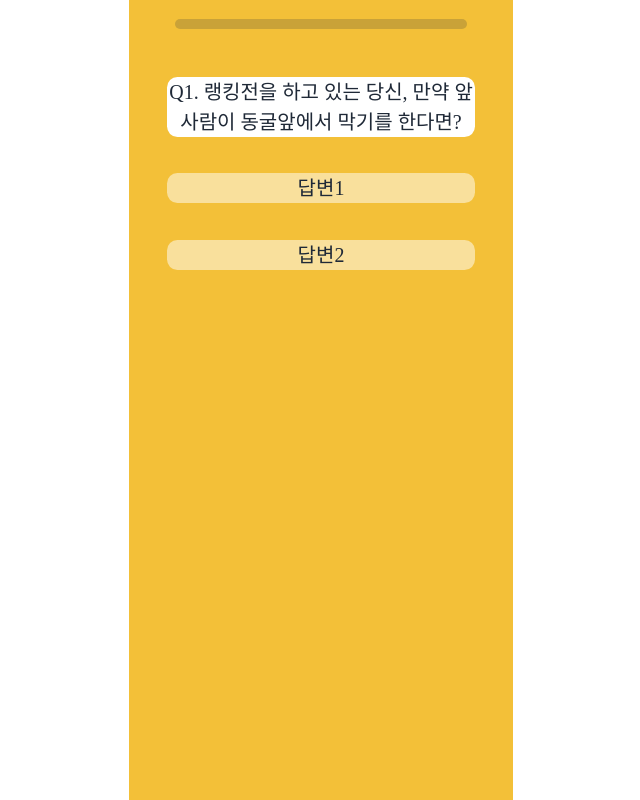
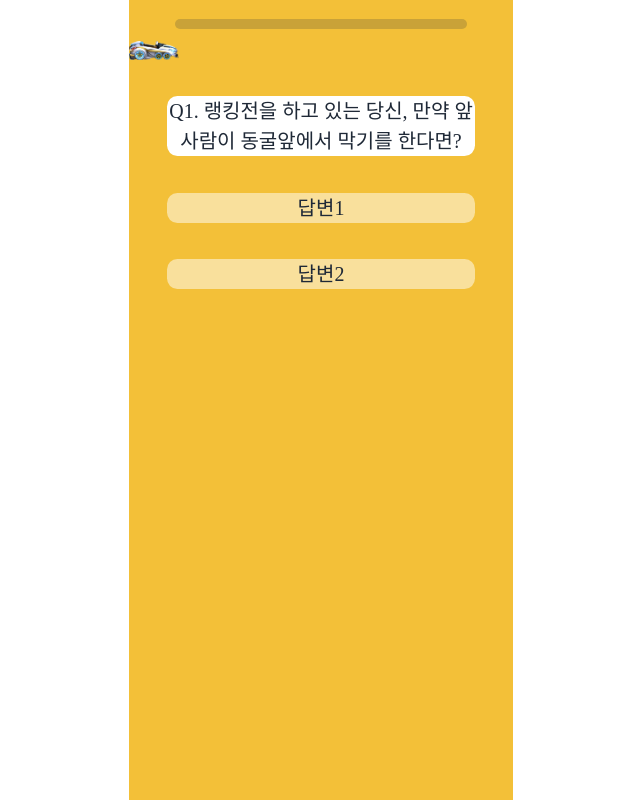
Before and after one commit to dkgus/karuple, a React (Create React App) app: page /test in a window 1280 px wide. Shown: the whole page, without its empty margins (319-959 px from the left). Built offline with nearby package versions, Linux system fonts and the light colour scheme; a web font is replaced by a local one.

Commit message:
feat: 로딩 바 밑 이미지 애니메이션 처리

```diff
--- a/src/components/header/Header.tsx
+++ b/src/components/header/Header.tsx
@@ -1,13 +1,38 @@
-import React, { useEffect } from "react";
+import React, { useEffect, useRef, useState } from "react";
 import { useLocation } from "react-router-dom";
+import Cart from "../body/img/kart.png";
+
 interface Props {
   index: number;
   loading: boolean;
 }
+
 const Header = (props: Props): JSX.Element => {
   const { index, loading } = props;
   const location = useLocation();
   const maxIndex = 12;
+
+  const imageRef = useRef<HTMLImageElement>(null);
+  const [currentIndex, setCurrentIndex] = useState(index);
+
+  useEffect(() => {
+    const moveImage = () => {
+      if (imageRef.current) {
+        imageRef.current.style.transition = "transform 0.3s linear";
+        imageRef.current.style.transform = `translateX(${24 * currentIndex}px)`;
+      }
+    };
+
+    const intervalId = setInterval(moveImage, 10);
+
+    return () => {
+      clearInterval(intervalId);
+    };
+  }, [currentIndex]);
+
+  useEffect(() => {
+    setCurrentIndex(index);
+  }, [index]);
 
   return location.pathname.includes("/test") ? (
     loading ? null : (
@@ -17,6 +42,12 @@ const Header = (props: Props): JSX.Element => {
           value={index}
           max={maxIndex}
         ></progress>
+        <img
+          className="kart_img realative left-3"
+          src={Cart}
+          width={50}
+          ref={imageRef}
+        />
       </header>
     )
   ) : location.pathname.includes("/result") ? (
```
Also changed, not shown: src/components/body/img/kart.png (added).
